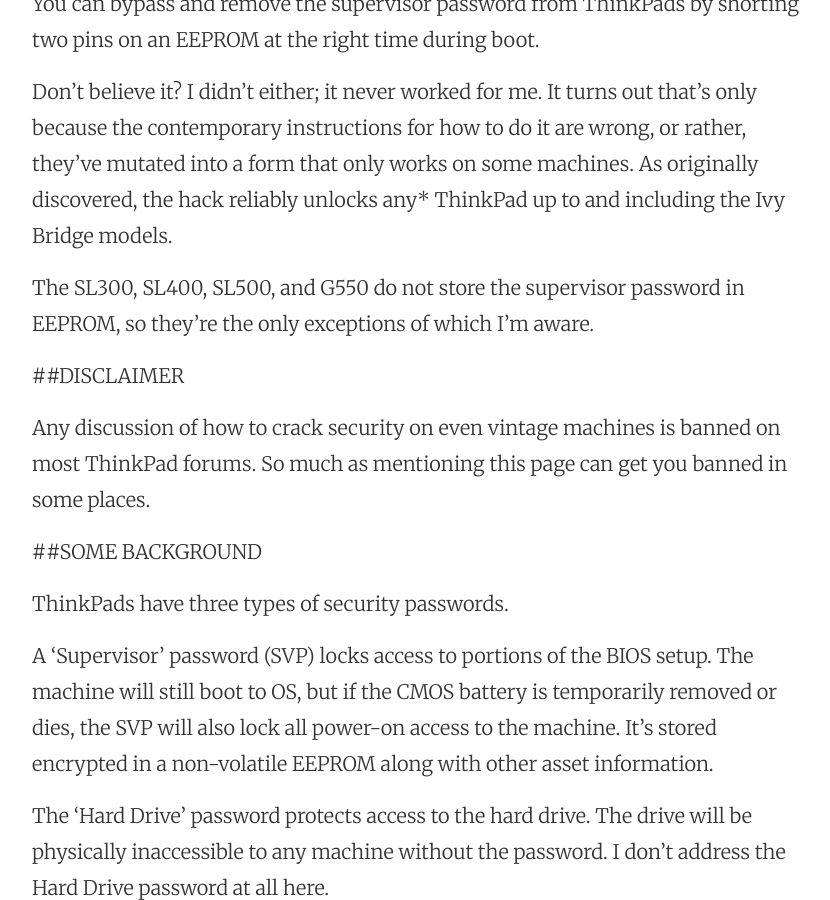
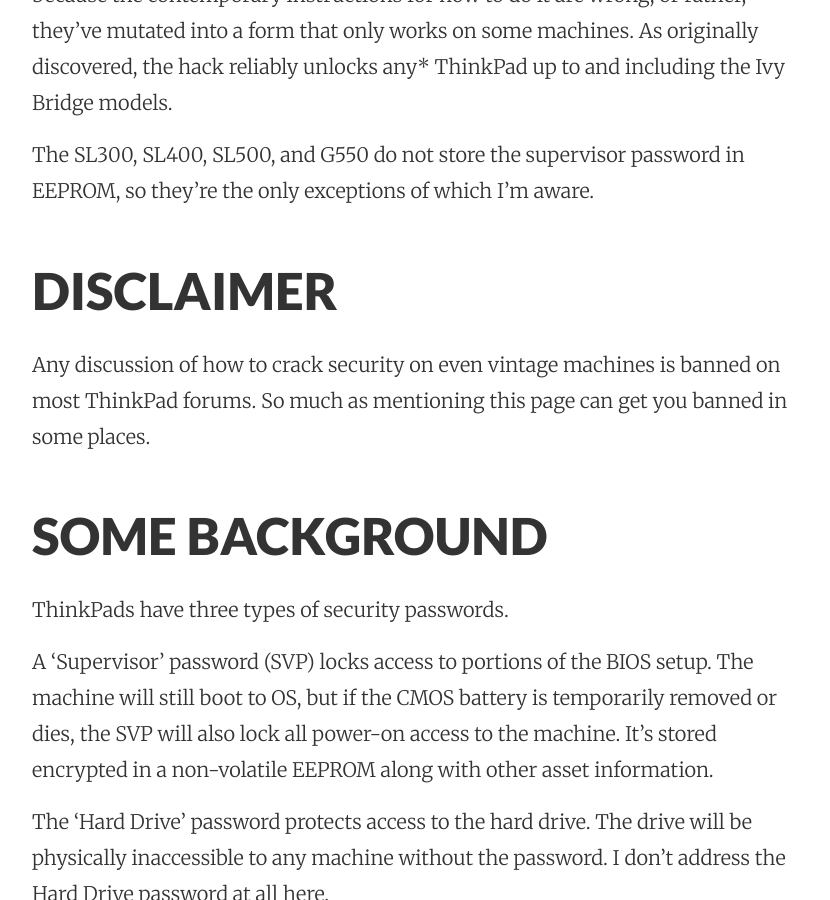
Before and after one commit to oboroc/oboroc.github.io, a Jekyll site: the page built from _posts/2020-06-09-thinkpad-bios-password-reset.md, in a window 1280 px wide and 900 px high, scrolled down 1113 px. Shown: the whole window, without its empty margins (224-1054 px from the left). Built offline with Jekyll 4.4.1, drawn with Linux system fonts in a browser that asks for light colours.

```diff
--- a/_posts/2020-06-09-thinkpad-bios-password-reset.md
+++ b/_posts/2020-06-09-thinkpad-bios-password-reset.md
@@ -10,7 +10,7 @@ All copyrights belong to xiphmont.
 Their [original article](https://web.archive.org/web/20170222202252/https://xiphmont.livejournal.com/70560.html)
 is still available on Internet Archive, but this may change in the future. Below is my copy.
 
-# Notes to myself: (Re)discovering/correcting a ThinkPad supervisor password crack
+## Notes to myself: (Re)discovering/correcting a ThinkPad supervisor password crack
 November 26th, 2016
 
 You can bypass and remove the supervisor password from ThinkPads by shorting
@@ -25,12 +25,12 @@ and including the Ivy Bridge models.
 The SL300, SL400, SL500, and G550 do not store the supervisor password in EEPROM,
 so they're the only exceptions of which I'm aware.
 
-##DISCLAIMER
+## DISCLAIMER
 
 Any discussion of how to crack security on even vintage machines is banned on most ThinkPad forums.
 So much as mentioning this page can get you banned in some places.
 
-##SOME BACKGROUND
+## SOME BACKGROUND
 
 ThinkPads have three types of security passwords.
 
```
